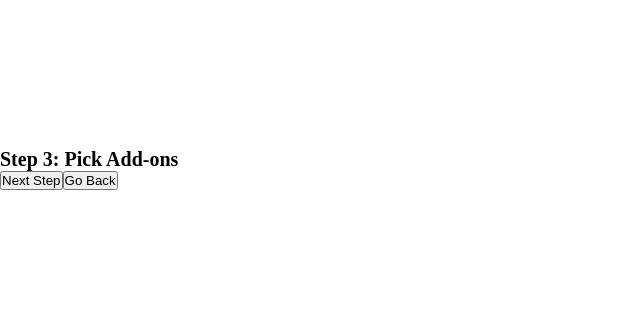
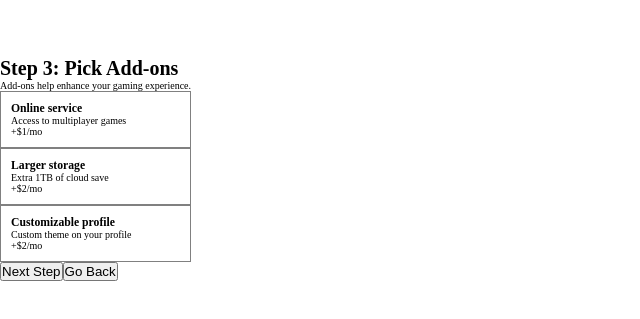
Before and after one commit to ziad-rima/Multi-Step-Form, a React (Vite) app: page /step-3 in a window 1280 px wide. Shown: the part 231-550 px from the top of the page, without its empty margins (0-640 px from the left). Built offline with nearby package versions, Linux system fonts and the light colour scheme.

Commit message:
import and use AddOnsSelections component

```diff
--- a/src/pages/Step3.jsx
+++ b/src/pages/Step3.jsx
@@ -1,10 +1,12 @@
 import { useNavigate } from "react-router-dom"
-
+import AddOnsSelections from "../components/AddOnsSelections";
 const Step3 = () => {
   const navigate = useNavigate();
   return (
     <>
       <h1>Step 3: Pick Add-ons</h1>
+      <p>Add-ons help enhance your gaming experience.</p>
+      <AddOnsSelections />
       <button onClick={() => navigate("/step-4")}>Next Step</button>
       <button onClick={() => navigate("/step-2")}>Go Back</button>
     </>
```
